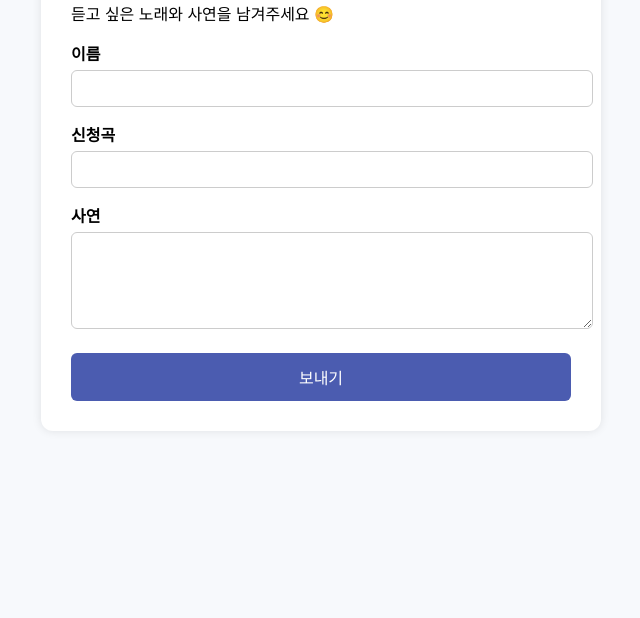
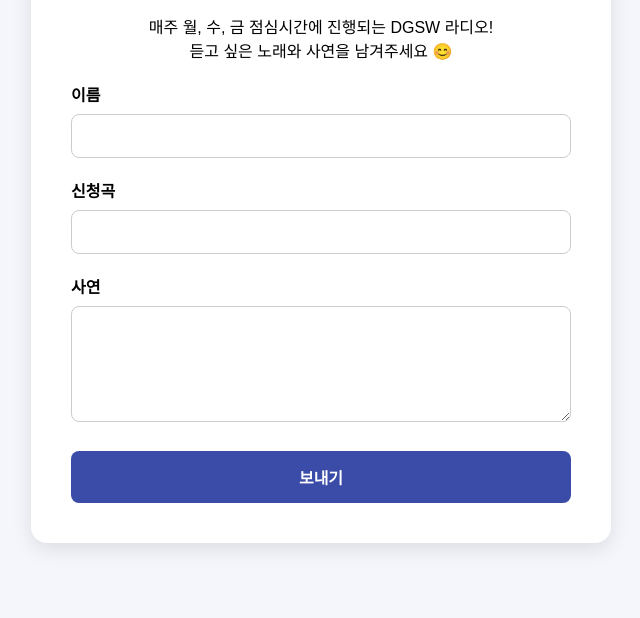
Before and after one commit to osy09/radio-request-site, a plain HTML site: page 사연/story.html in a window 1280 px wide. Shown: the part 182-800 px from the top of the page, without its empty margins (319-959 px from the left). Drawn offline with Linux system fonts and the light colour scheme.

Commit message:
[Demo] ver. 1

```diff
--- /dev/null
+++ b/Common File/style.css
@@ -0,0 +1,123 @@
+/* -------- 공통 기본 설정 -------- */
+body {
+  font-family: 'Noto Sans KR', sans-serif;
+  background-color: #f4f6fb;
+  margin: 0;
+  padding: 0;
+  display: flex;
+  align-items: center;
+  justify-content: center;
+  min-height: 100vh;
+}
+
+.container {
+  background: white;
+  padding: 40px;
+  border-radius: 16px;
+  box-shadow: 0 6px 20px rgba(0, 0, 0, 0.1);
+  text-align: center;
+  width: 90%;
+  max-width: 500px;
+}
+
+/* -------- 제목 -------- */
+h1 {
+  color: #3a4ca8;
+  font-size: 24px;
+  margin-bottom: 30px;
+}
+
+/* -------- 폼 입력 요소 -------- */
+form {
+  text-align: left;
+}
+
+label {
+  display: block;
+  font-weight: bold;
+  margin-top: 20px;
+}
+
+input,
+textarea {
+  width: 100%;
+  padding: 12px;
+  margin-top: 8px;
+  border: 1px solid #ccc;
+  border-radius: 8px;
+  font-size: 16px;
+  box-sizing: border-box;
+}
+
+textarea {
+  resize: vertical;
+}
+
+/* -------- 버튼 -------- */
+button {
+  width: 100%;
+  padding: 14px;
+  margin-top: 25px;
+  background-color: #3a4ca8;
+  color: white;
+  font-size: 16px;
+  font-weight: bold;
+  border: none;
+  border-radius: 8px;
+  cursor: pointer;
+  transition: background-color 0.2s ease;
+}
+
+button:hover {
+  background-color: #2f3e87;
+}
+
+/* -------- 메뉴 선택 버튼 간격 -------- */
+.container button + button {
+  margin-top: 15px;
+}
+
+/* -------- 신청곡 검색 결과 -------- */
+.results {
+  margin-top: 30px;
+}
+
+.video-box {
+  margin-bottom: 25px;
+  text-align: left;
+}
+
+.video-box img {
+  width: 100%;
+  border-radius: 8px;
+  box-shadow: 0 2px 6px rgba(0, 0, 0, 0.15);
+}
+
+.video-box p {
+  font-size: 16px;
+  margin: 10px 0 5px;
+}
+
+.video-box button {
+  background-color: #00a86b;
+}
+
+.video-box button:hover {
+  background-color: #008f5a;
+}
+
+/* -------- 반응형 -------- */
+@media (max-width: 480px) {
+  .container {
+    padding: 30px 20px;
+  }
+
+  h1 {
+    font-size: 20px;
+  }
+
+  button {
+    font-size: 14px;
+    padding: 12px;
+  }
+}
--- /dev/null
+++ b/login/login.css
@@ -0,0 +1,56 @@
+body {
+  font-family: 'Noto Sans KR', sans-serif;
+  background: linear-gradient(135deg, #d0e2ff, #f1f4ff);
+  display: flex;
+  justify-content: center;
+  align-items: center;
+  height: 100vh;
+  margin: 0;
+}
+
+.container {
+  background-color: white;
+  padding: 40px;
+  border-radius: 12px;
+  box-shadow: 0 4px 15px rgba(0, 0, 0, 0.15);
+  width: 100%;
+  max-width: 400px;
+}
+
+h1 {
+  text-align: center;
+  color: #3a4ca8;
+  margin-bottom: 30px;
+}
+
+label {
+  font-weight: bold;
+  margin-top: 20px;
+  display: block;
+}
+
+input {
+  width: 100%;
+  padding: 10px;
+  margin-top: 8px;
+  border: 1px solid #ccc;
+  border-radius: 6px;
+  font-size: 16px;
+}
+
+button {
+  width: 100%;
+  padding: 12px;
+  margin-top: 30px;
+  background-color: #3a4ca8;
+  color: white;
+  border: none;
+  font-size: 16px;
+  border-radius: 6px;
+  cursor: pointer;
+  transition: background-color 0.2s ease;
+}
+
+button:hover {
+  background-color: #2f3e87;
+}
--- /dev/null
+++ b/menu/menu.css
@@ -0,0 +1,43 @@
+body {
+  font-family: 'Noto Sans KR', sans-serif;
+  background-color: #f4f6fb;
+  margin: 0;
+  padding: 0;
+  display: flex;
+  align-items: center;
+  justify-content: center;
+  height: 100vh;
+}
+
+.container {
+  background: white;
+  padding: 40px;
+  border-radius: 16px;
+  box-shadow: 0 6px 20px rgba(0, 0, 0, 0.1);
+  text-align: center;
+  width: 90%;
+  max-width: 400px;
+}
+
+h1 {
+  color: #2c3e50;
+  font-size: 24px;
+  margin-bottom: 30px;
+}
+
+button {
+  width: 100%;
+  padding: 16px;
+  margin-bottom: 20px;
+  font-size: 16px;
+  background-color: #4b5cb0;
+  color: white;
+  border: none;
+  border-radius: 10px;
+  cursor: pointer;
+  transition: background-color 0.2s ease;
+}
+
+button:hover {
+  background-color: #3a4996;
+}
--- a/index.html
+++ b/사연/story.html
@@ -3,12 +3,12 @@
 <head>
   <meta charset="UTF-8">
   <title>방송부 라디오 신청</title>
-  <link rel="stylesheet" href="../radio-request-site/style.css">
+  <link rel="stylesheet" href="../Common File/style.css">
 </head>
 <body>
   <div class="container">
     <h1>🎙️ 방송부 라디오 신청</h1>
-    <p>매주 월, 수, 금 점심시간에 진행되는 우리 학교 라디오!<br>
+    <p>매주 월, 수, 금 점심시간에 진행되는 DGSW 라디오!<br>
        듣고 싶은 노래와 사연을 남겨주세요 😊</p>
 
     <form id="requestForm">
@@ -25,6 +25,6 @@
     </form>
   </div>
 
-  <script src="../radio-request-site/script.js"></script>
+  <script src="story.js"></script>
 </body>
 </html>
--- a/script.js
+++ b/사연/story.js
@@ -7,6 +7,6 @@ document.getElementById("requestForm").addEventListener("submit", function (e) {
 
   alert(`🎉 신청 완료!\n\n이름: ${name}\n신청곡: ${song}\n사연: ${message}`);
 
-  // 여기에서 서버로 데이터 전송하는 코드 추가 가능
+  // 여기에서 서버로 데이터 전송하는 코드 추가 가능 - 예: fetch API 사용....? 빡단비'll add later. :)
   this.reset(); // 폼 초기화
 });
```
Also changed, not shown: login/login.html (added, +24 -0 lines), login/login.js (added, +12 -0 lines), menu/menu.html (added, +15 -0 lines), 신청곡/music.html (added, +24 -0 lines), 신청곡/music.js (added, +57 -0 lines), 사연/story.css (renamed from style.css).
